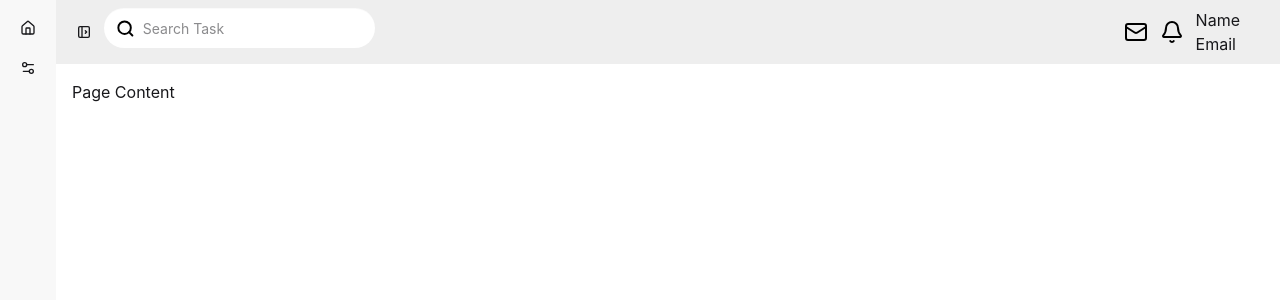
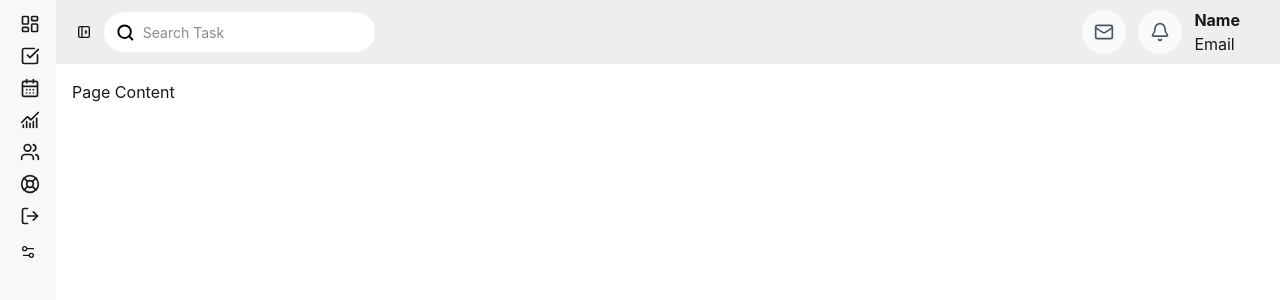
Before and after one commit to Rakibstack/Frontend-Intern-Dashboard, a React (Vite) app: page / in a window 1280 px wide. Shown: the top 300 px of the page. Built offline with nearby package versions, Linux system fonts and the light colour scheme; sample sign-in values are in the browser's storage.

Commit message:
Complete Aside ber on Dasboard section

```diff
--- a/src/pages/Dashboard.jsx
+++ b/src/pages/Dashboard.jsx
@@ -1,4 +1,4 @@
-import { Bell, CircleUserRound, Mail } from 'lucide-react';
+import { Bell, CircleUserRound, Donut, Mail } from 'lucide-react';
 import React from 'react';
 
 const Dashboard = () => {
@@ -11,11 +11,11 @@ const Dashboard = () => {
             <div className="drawer-content">
                 {/* Navbar */}
                 <nav className="navbar w-full bg-base-300">
+                    {/* side drawer icon */}
                     <label htmlFor="my-drawer-4" aria-label="open sidebar" className="btn btn-square btn-ghost">
-                        {/* Sidebar toggle icon */}
                         <svg xmlns="http://www.w3.org/2000/svg" viewBox="0 0 24 24" strokeLinejoin="round" strokeLinecap="round" strokeWidth="2" fill="none" stroke="currentColor" className="my-1.5 inline-block size-4"><path d="M4 4m0 2a2 2 0 0 1 2 -2h12a2 2 0 0 1 2 2v12a2 2 0 0 1 -2 2h-12a2 2 0 0 1 -2 -2z"></path><path d="M9 4v16"></path><path d="M14 10l2 2l-2 2"></path></svg>
                     </label>
-                    <div className='flex justify-between w-full pr-8'>
+                    <div className='flex justify-between items-center w-full pr-8'>
                         <div>
                             <label className="input rounded-4xl border-none">
                                 <svg className="h-[1.5em] text-black opacity-100" xmlns="http://www.w3.org/2000/svg" viewBox="0 0 24 24">
@@ -34,13 +34,13 @@ const Dashboard = () => {
                             </label>
                         </div>
                         <div className='flex gap-3 items-center  justify-center'>
-                            <span><Mail className="text-black" /></span>
-                            <span><Bell className="text-black" /></span>
+                            <span className='p-3 bg-gray-50 rounded-full'><Mail width={20} height={20} className="text-gray-600" /></span>
+                            <span className='p-3 bg-gray-50 rounded-full'><Bell width={20} height={20} className="text-gray-600" /></span>
                             <div>
                                 <img src='' alt="" />
                                 <div>
-                                    <h2>Name</h2>
-                                    <h2>Email</h2>
+                                    <h2 className='font-bold'>Name</h2>
+                                    <p>Email</p>
                                 </div>
                             </div>
                         </div>
@@ -57,12 +57,60 @@ const Dashboard = () => {
                 <div className="flex min-h-full flex-col items-start bg-base-200 is-drawer-close:w-14 is-drawer-open:w-64">
                     {/* Sidebar content here */}
                     <ul className="menu w-full grow">
+                        <div className='py-4 relative is-drawer-close:hidden'>
+                      <h2 className=" text-center text-2xl font-bold text-[#0F3D2E] ">  DONEZO</h2>
+                      <span className='absolute left-7 bottom-3 '><Donut width={38} height={38} className="text-[#1F7A57] -rotate-48" /></span>
+
+                        </div>
+                        <span className= 'is-drawer-close:hidden mt-5 ml-4 mb-2 text-gray-500'>Menu</span>
                         {/* List item */}
                         <li>
-                            <button className="is-drawer-close:tooltip is-drawer-close:tooltip-right" data-tip="Homepage">
-                                {/* Home icon */}
-                                <svg xmlns="http://www.w3.org/2000/svg" viewBox="0 0 24 24" strokeLinejoin="round" strokeLinecap="round" strokeWidth="2" fill="none" stroke="currentColor" className="my-1.5 inline-block size-4"><path d="M15 21v-8a1 1 0 0 0-1-1h-4a1 1 0 0 0-1 1v8"></path><path d="M3 10a2 2 0 0 1 .709-1.528l7-5.999a2 2 0 0 1 2.582 0l7 5.999A2 2 0 0 1 21 10v9a2 2 0 0 1-2 2H5a2 2 0 0 1-2-2z"></path></svg>
-                                <span className="is-drawer-close:hidden">Homepage</span>
+                            <button className="is-drawer-close:tooltip is-drawer-close:tooltip-right" data-tip="Dashboard">
+                                {/* Dashboard icon */}
+                                <svg xmlns="http://www.w3.org/2000/svg" width="20" height="20" viewBox="0 0 24 24" fill="none" stroke="currentColor" className='text-green-700' stroke-width="2" stroke-linecap="round" stroke-linejoin="round" class="lucide lucide-layout-dashboard-icon lucide-layout-dashboard"><rect width="7" height="9" x="3" y="3" rx="1"/><rect width="7" height="5" x="14" y="3" rx="1"/><rect width="7" height="9" x="14" y="12" rx="1"/><rect width="7" height="5" x="3" y="16" rx="1"/></svg>
+                                <span className="is-drawer-close:hidden font-bold ">Dashboard</span>
+                            </button>
+                        </li>
+                        <li>
+                            <button className="is-drawer-close:tooltip is-drawer-close:tooltip-right" data-tip="Tasks">
+                                {/* Tasks icon */}
+                                <svg xmlns="http://www.w3.org/2000/svg" width="20" height="20" viewBox="0 0 24 24" fill="none" stroke="currentColor" stroke-width="2" stroke-linecap="round" stroke-linejoin="round" class="lucide lucide-square-check-big-icon lucide-square-check-big"><path d="M21 10.656V19a2 2 0 0 1-2 2H5a2 2 0 0 1-2-2V5a2 2 0 0 1 2-2h12.344"/><path d="m9 11 3 3L22 4"/></svg>
+                                <span className="is-drawer-close:hidden ">Tasks</span>
+                            </button>
+                        </li>
+                        <li>
+                            <button className="is-drawer-close:tooltip is-drawer-close:tooltip-right" data-tip="Calender">
+                                {/* Calender icon */}
+                                <svg xmlns="http://www.w3.org/2000/svg" width="20" height="20" viewBox="0 0 24 24" fill="none" stroke="currentColor" stroke-width="2" stroke-linecap="round" stroke-linejoin="round" class="lucide lucide-calendar-days-icon lucide-calendar-days"><path d="M8 2v4"/><path d="M16 2v4"/><rect width="18" height="18" x="3" y="4" rx="2"/><path d="M3 10h18"/><path d="M8 14h.01"/><path d="M12 14h.01"/><path d="M16 14h.01"/><path d="M8 18h.01"/><path d="M12 18h.01"/><path d="M16 18h.01"/></svg>
+                                <span className="is-drawer-close:hidden ">Calender</span>
+                            </button>
+                        </li>
+                        <li>
+                            <button className="is-drawer-close:tooltip is-drawer-close:tooltip-right" data-tip="Analytics">
+                                {/* Analytics icon */}
+                               <svg xmlns="http://www.w3.org/2000/svg" width="20" height="20" viewBox="0 0 24 24" fill="none" stroke="currentColor" stroke-width="2" stroke-linecap="round" stroke-linejoin="round" class="lucide lucide-chart-no-axes-combined-icon lucide-chart-no-axes-combined"><path d="M12 16v5"/><path d="M16 14v7"/><path d="M20 10v11"/><path d="m22 3-8.646 8.646a.5.5 0 0 1-.708 0L9.354 8.354a.5.5 0 0 0-.707 0L2 15"/><path d="M4 18v3"/><path d="M8 14v7"/></svg>
+                                <span className="is-drawer-close:hidden ">Analytics</span>
+                            </button>
+                        </li>
+                        <li>
+                            <button className="is-drawer-close:tooltip is-drawer-close:tooltip-right" data-tip="Team">
+                                {/* Team icon */}
+                               <svg xmlns="http://www.w3.org/2000/svg" width="20" height="20" viewBox="0 0 24 24" fill="none" stroke="currentColor" stroke-width="2" stroke-linecap="round" stroke-linejoin="round" class="lucide lucide-users-icon lucide-users"><path d="M16 21v-2a4 4 0 0 0-4-4H6a4 4 0 0 0-4 4v2"/><path d="M16 3.128a4 4 0 0 1 0 7.744"/><path d="M22 21v-2a4 4 0 0 0-3-3.87"/><circle cx="9" cy="7" r="4"/></svg>
+                                <span className="is-drawer-close:hidden ">Team</span>
+                            </button>
+                        </li>
+                        <li>
+                            <button className="is-drawer-close:tooltip is-drawer-close:tooltip-right" data-tip="Help">
+                                {/* Help icon */}
+                              <svg xmlns="http://www.w3.org/2000/svg" width="20" height="20" viewBox="0 0 24 24" fill="none" stroke="currentColor" stroke-width="2" stroke-linecap="round" stroke-linejoin="round" class="lucide lucide-life-buoy-icon lucide-life-buoy"><circle cx="12" cy="12" r="10"/><path d="m4.93 4.93 4.24 4.24"/><path d="m14.83 9.17 4.24-4.24"/><path d="m14.83 14.83 4.24 4.24"/><path d="m9.17 14.83-4.24 4.24"/><circle cx="12" cy="12" r="4"/></svg>
+                                <span className="is-drawer-close:hidden ">Help</span>
+                            </button>
+                        </li>
+                        <li>
+                            <button className="is-drawer-close:tooltip is-drawer-close:tooltip-right" data-tip="Logout">
+                                {/* Logout icon */}
+                              <svg xmlns="http://www.w3.org/2000/svg" width="20" height="20" viewBox="0 0 24 24" fill="none" stroke="currentColor" stroke-width="2" stroke-linecap="round" stroke-linejoin="round" class="lucide lucide-log-out-icon lucide-log-out"><path d="m16 17 5-5-5-5"/><path d="M21 12H9"/><path d="M9 21H5a2 2 0 0 1-2-2V5a2 2 0 0 1 2-2h4"/></svg>
+                                <span className="is-drawer-close:hidden ">Logout</span>
                             </button>
                         </li>
 
@@ -75,6 +123,12 @@ const Dashboard = () => {
                             </button>
                         </li>
                     </ul>
+                    <div className='is-drawer-close:hidden p-4 mb-2 mx-auto bg-[#0F3D2E] text-white w-54 h-52 rounded-2xl'>
+                        <span className='mb-1'><Donut width={26} height={26} className="text-[#1F7A57] bg-white rounded-full p-1 w-6 h-6 -rotate-48" /></span>
+                        <h4 className="text-xl "> <span className='font-bold'>Download</span> Our Mobile App</h4>
+                        <p className='text-sm mt-1 opacity-85'>Get easy in another way</p>
+                        <button className="text-white text-sm font-medium bg-[#1F7A57]  px-4 py-3 rounded-2xl w-full  mt-8">Download</button>
+                    </div>
                 </div>
             </div>
         </div>
```
